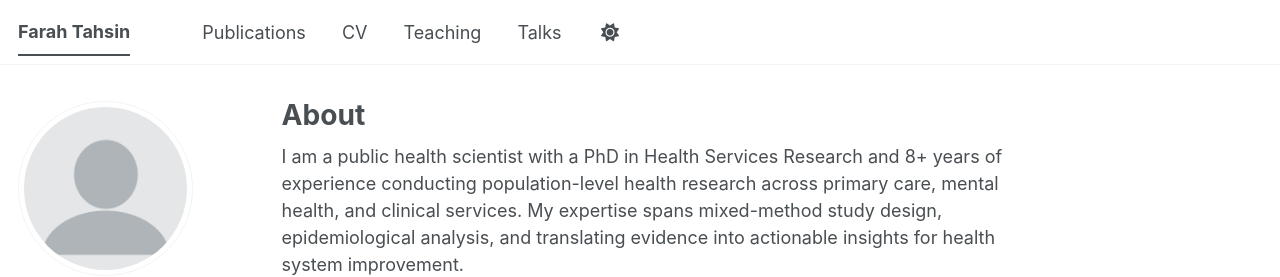
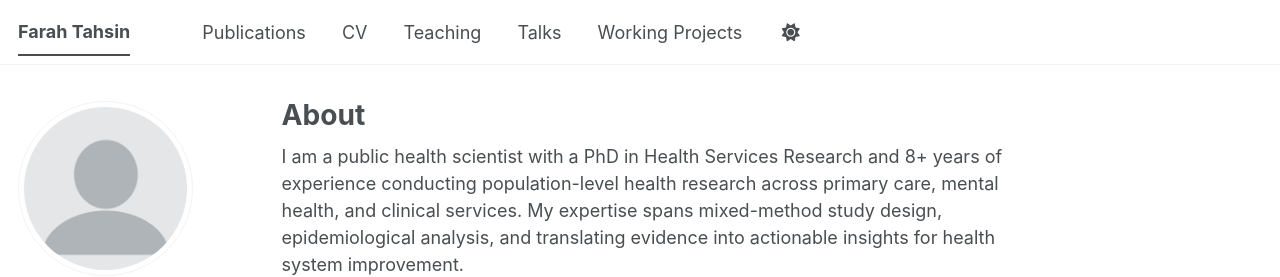
Before and after one commit to FarahTahsin/FarahTahsin.github.io, a Jekyll site: the page built from _pages/about.md, in a window 1280 px wide. Shown: the top 277 px of the page. Built offline with Jekyll 4.4.1, drawn with Linux system fonts in a browser that asks for light colours; some web fonts are replaced; a script bundle is joined from its source files by our own code; library files that are not in the unit come from our copies.

Commit message:
Add Working Projects tab to navigation

```diff
--- a/_data/navigation.yml
+++ b/_data/navigation.yml
@@ -10,3 +10,6 @@ main:
 
   - title: "Talks"
     url: /talks/
+
+  - title: "Working Projects"
+    url: /working-projects/
```
